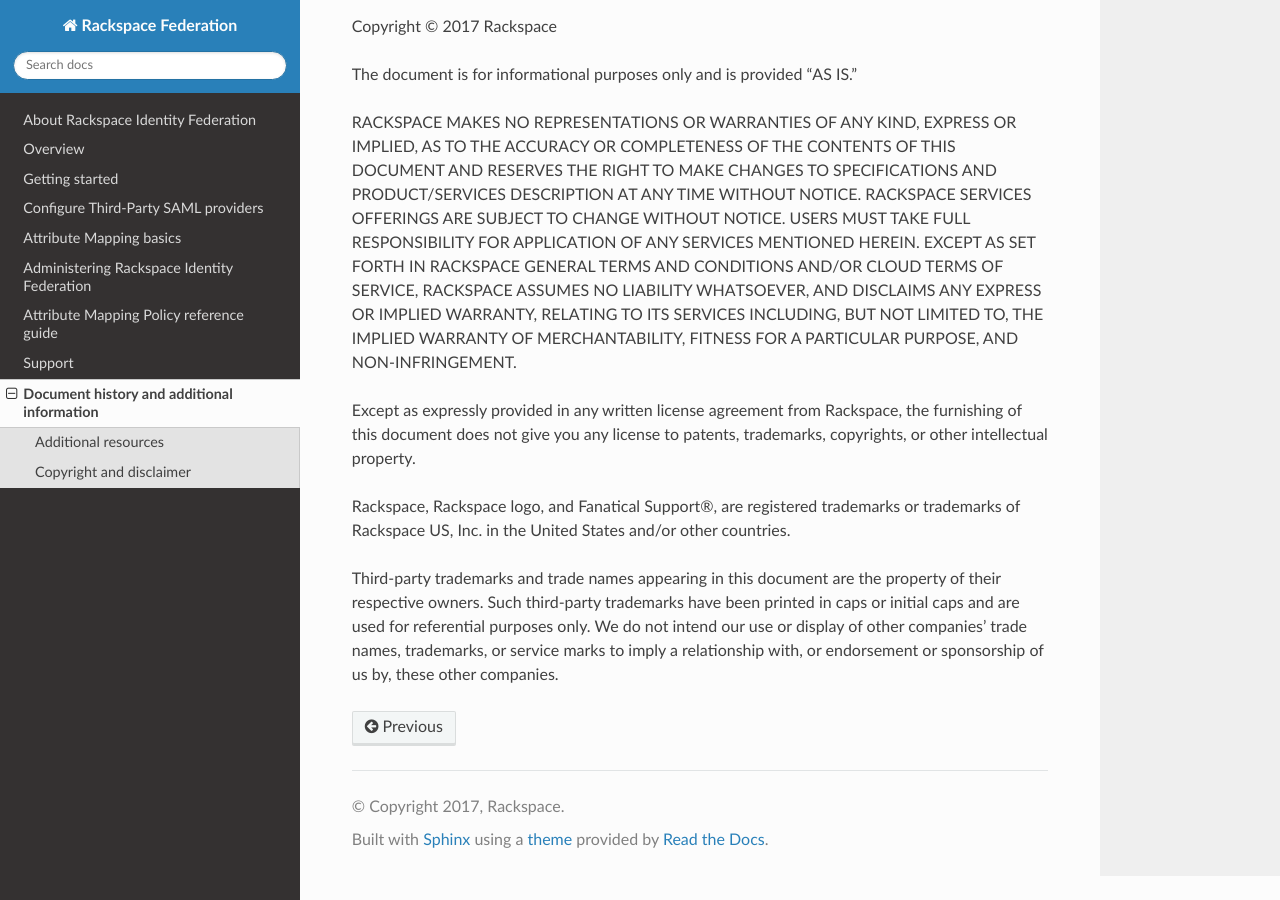
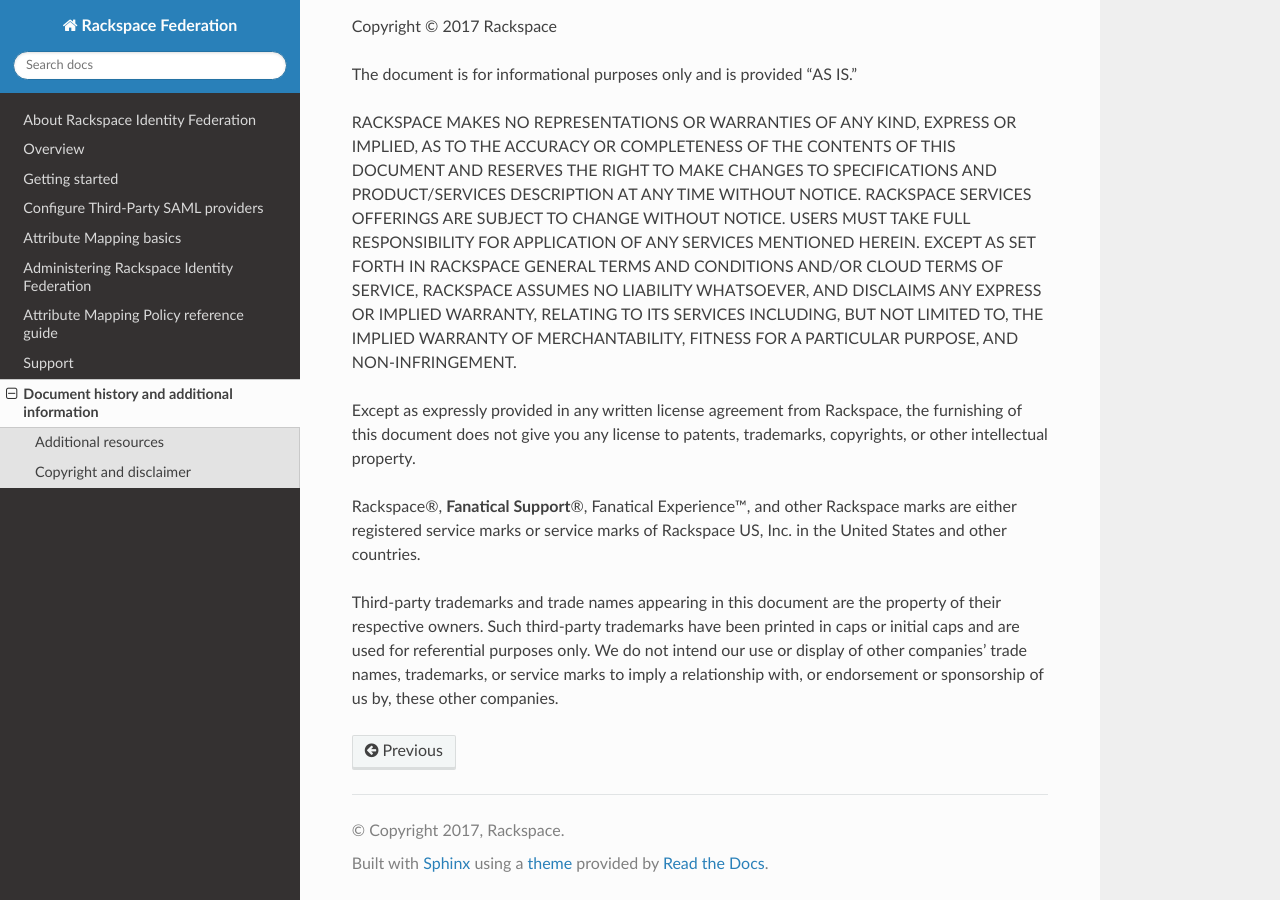
Before and after one commit to rackerlabs/docs-rackspace-federation, a Sphinx documentation site: the page built from doc/common/common-end.rst, in a window 1280 px wide and 900 px high, scrolled down 534 px. Built offline with Sphinx 7.4.7 and the Read the Docs theme 2.0.0, drawn with Linux system fonts in a browser that asks for light colours; the version number could not be read and is left out.

Commit message:
Update disclaimer for rebrand -
 add Fanatical Experience

```diff
--- a/doc/common/common-end.rst
+++ b/doc/common/common-end.rst
@@ -53,9 +53,9 @@
 license to patents, trademarks, copyrights, or other intellectual
 property.
 
-Rackspace, Rackspace logo, and Fanatical Support®, are registered
-trademarks or trademarks of Rackspace US, Inc. in the United States
-and/or other countries.
+Rackspace®, **Fanatical Support**\®, Fanatical Experience™, and other
+Rackspace marks are either registered service marks or service marks of
+Rackspace US, Inc. in the United States and other countries.
 
 Third-party trademarks and trade names appearing in this document are
 the property of their respective owners. Such third-party trademarks
```
